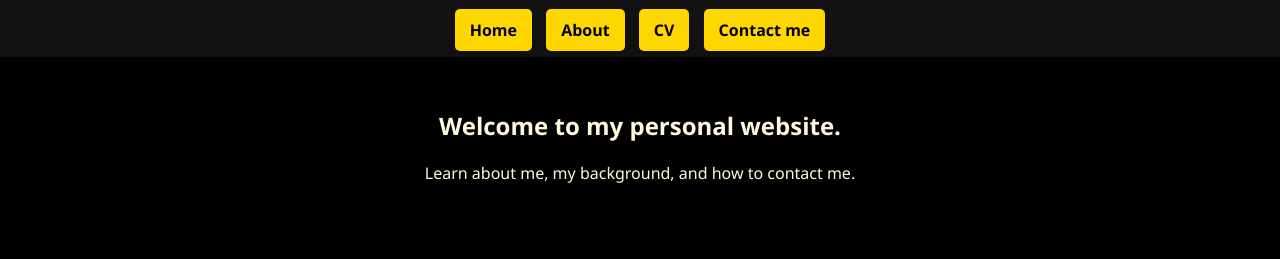
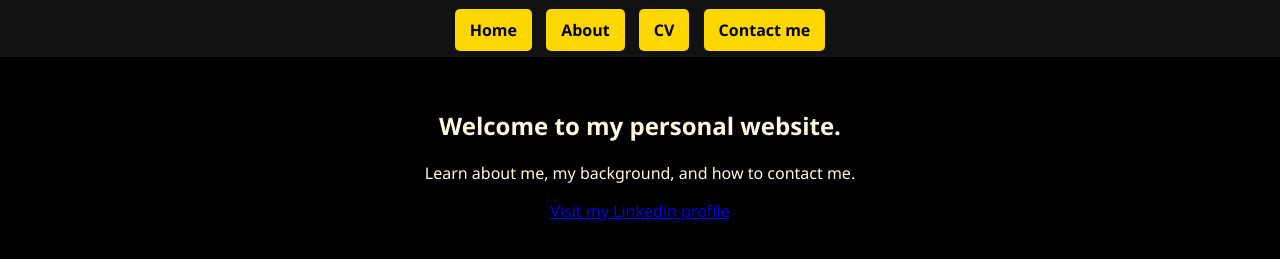
Before and after one commit to alessia-daffredo/sito-personale, a plain HTML site: page index.html in a window 1280 px wide. Shown: the part 83-342 px from the top of the page. Drawn offline with Linux system fonts and the light colour scheme.

Commit message:
Aggiunto link Linkedin in homepage

```diff
--- a/index.html
+++ b/index.html
@@ -20,6 +20,9 @@
   <main>
     <h2>Welcome to my personal website.</h2>
     <p>Learn about me, my background, and how to contact me.</p>
+    <p>
+    <a href="https://www.linkedin.com/in/alessia-daffredo-1a1461334/" target="blank">Visit my Linkedin profile</a>
+    </p>
   </main>
 </body>
 </html>
```
